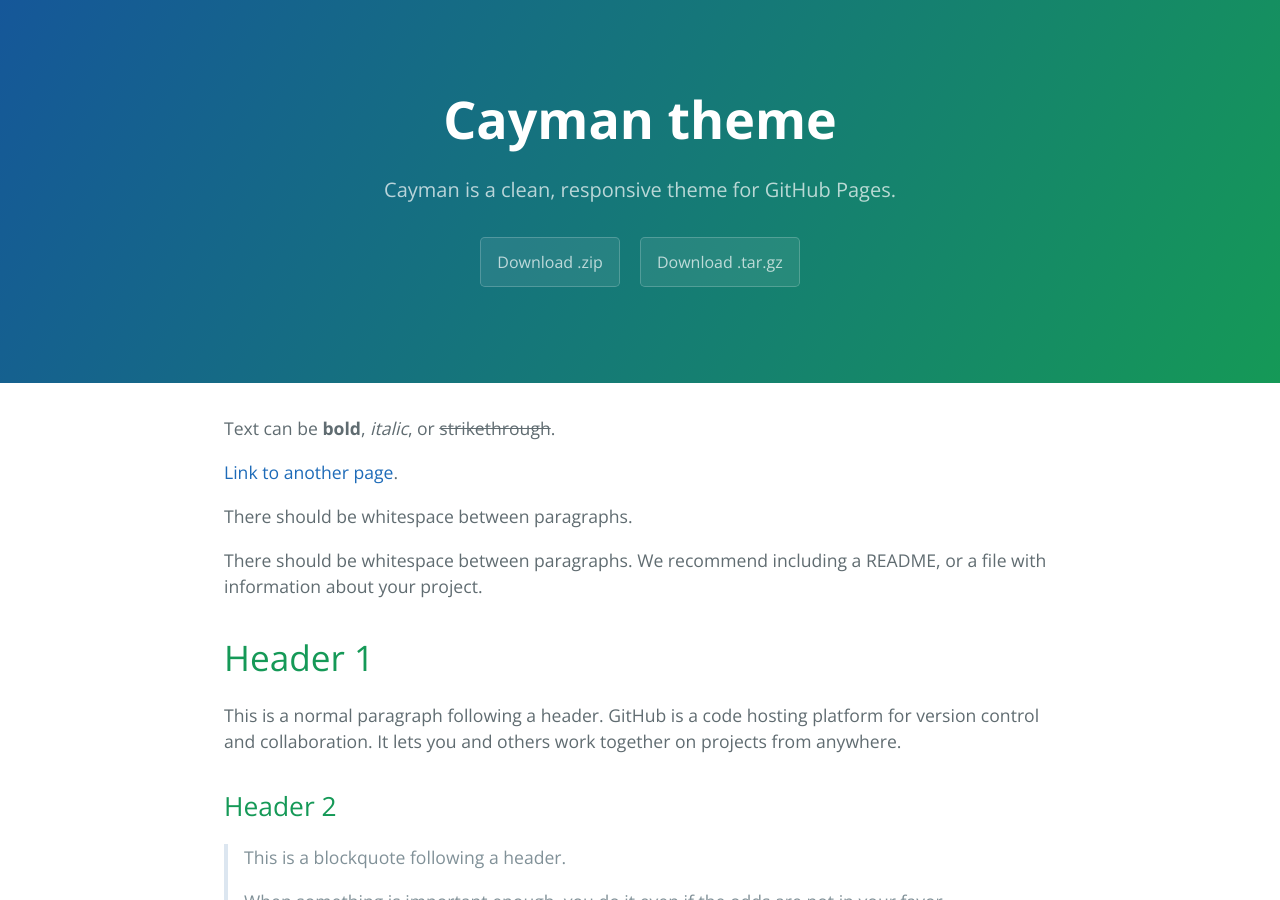
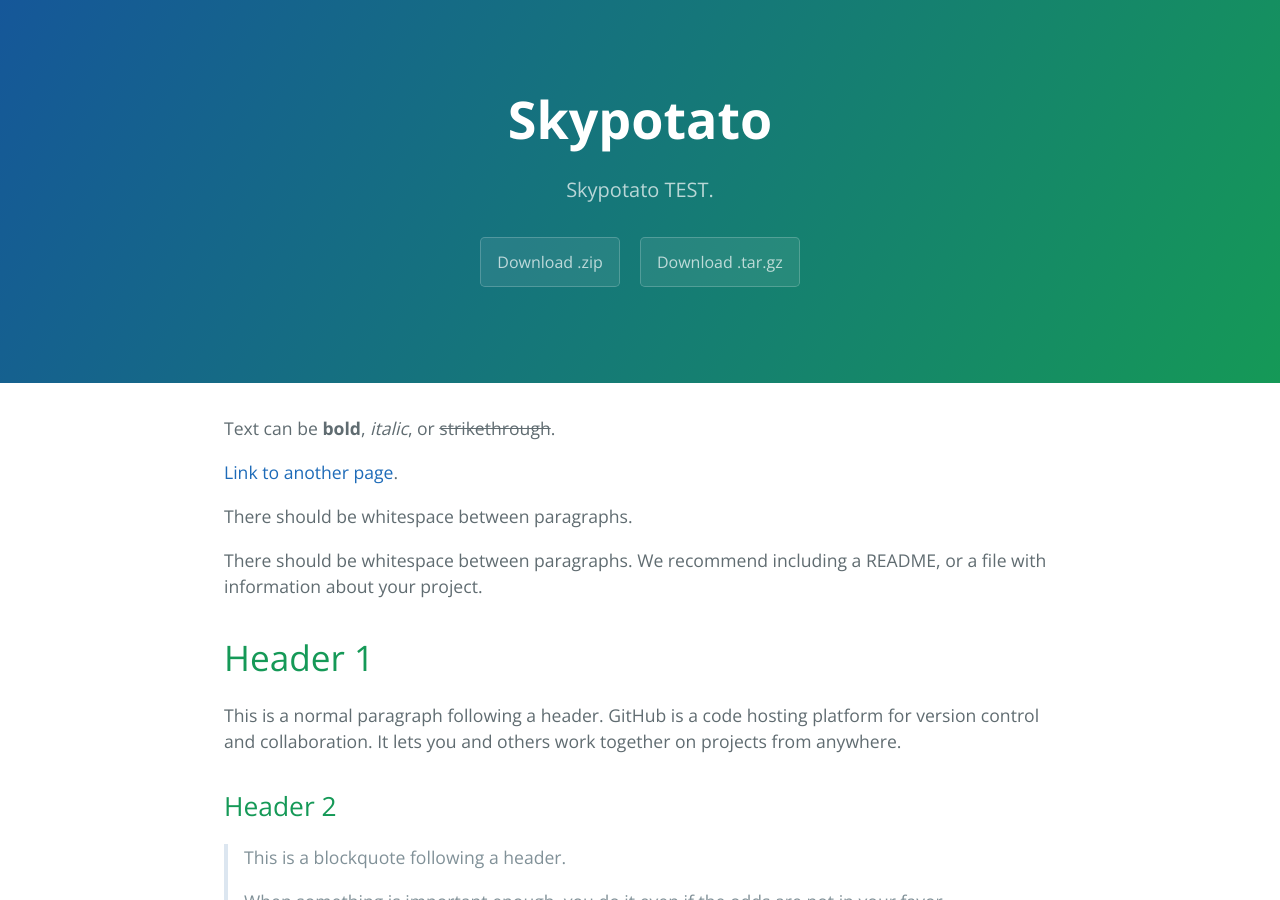
Before and after one commit to skypotato/skypotato.github.io, a Jekyll site: the page built from index.md, in a window 1280 px wide and 900 px high. Built offline with Jekyll 4.4.1, drawn with Linux system fonts in a browser that asks for light colours.

Commit message:
Update _config.yml
TEST Title

```diff
--- a/_config.yml
+++ b/_config.yml
@@ -1,5 +1,5 @@
-title: Cayman theme
-description: Cayman is a clean, responsive theme for GitHub Pages.
+title: Skypotato
+description: Skypotato TEST.
 show_downloads: true
 google_analytics:
 theme: jekyll-theme-cayman
```
